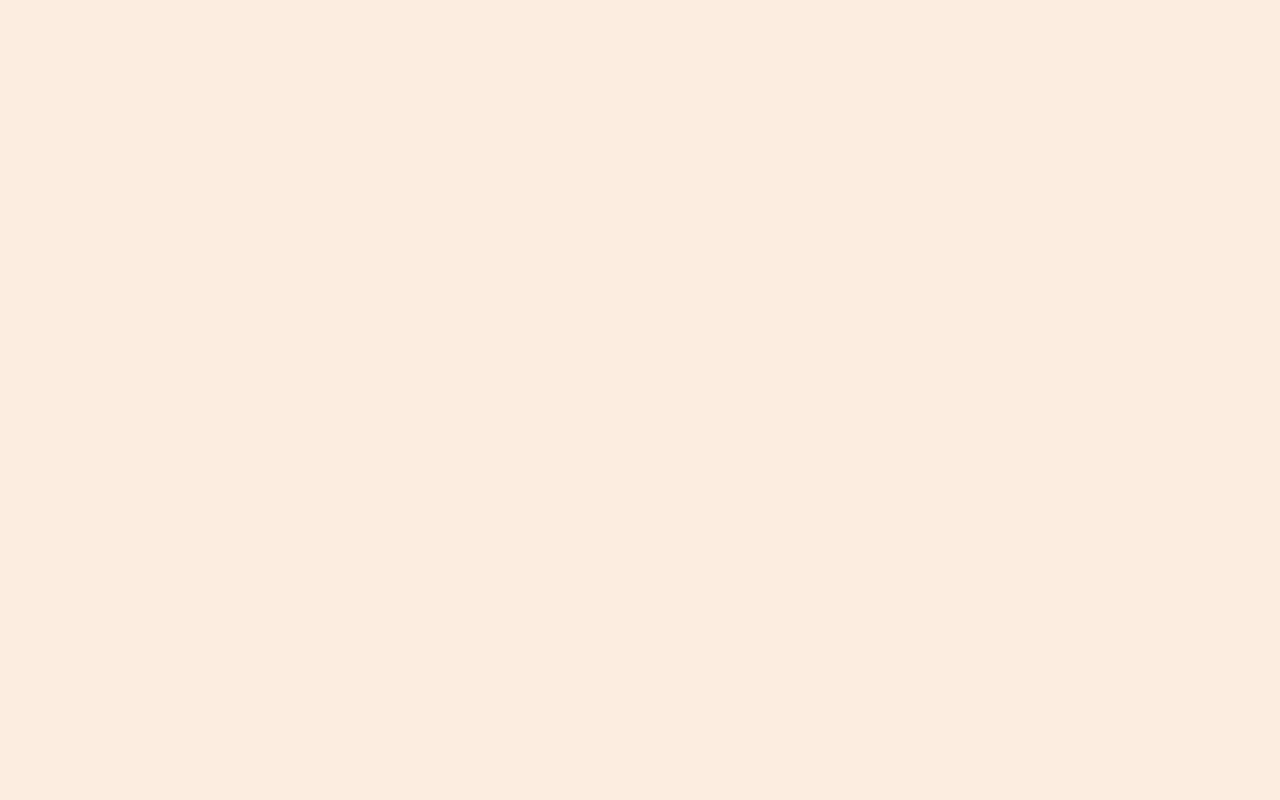
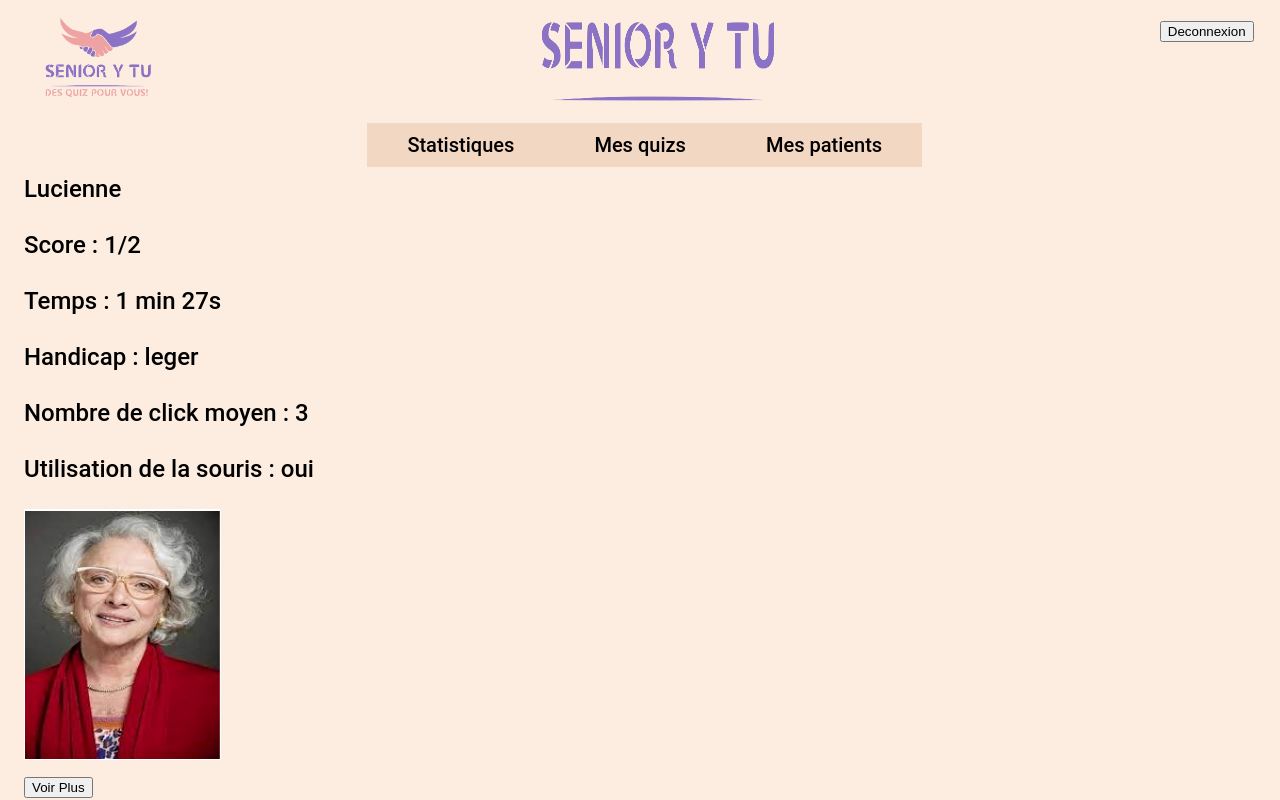
Before and after one commit to 2019-2020-ps6/2022-2023-ps6-senior-y-tu, an Angular app in the folder front-end/: page /page-stat-acceuil in a window 1280 px wide. Before the commit this address led to /. Built offline with nearby package versions, Linux system fonts and the light colour scheme.

Commit message:
ajout de la page d'acceuil des statistiques

```diff
--- a/front-end/src/app/app-routing.module.ts
+++ b/front-end/src/app/app-routing.module.ts
@@ -17,6 +17,7 @@ import {QuestionModificationComponent} from "./questions/question-modification/q
 import {QuestionExplicationComponent} from "./questions/question-explication/question-explication.component";
 import {CommencerQuizComponent} from "./quizs/commencer-quiz/commencer-quiz.component";
 import {QuizResultatComponent} from "./quizs/quiz-resultat/quiz-resultat.component";
+import {PageStatistiqueComponent} from "./statistiques/page-statistique/statistique.component";
 
 
 
@@ -39,7 +40,8 @@ const routes: Routes = [
   { path:'mes-patients', component: MesPatientsComponent },
   { path: '', redirectTo: '/accueil', pathMatch: 'full' },
   { path: 'page-aide', component: PageAideComponent},
-  { path: 'quiz-resultat', component: QuizResultatComponent}
+  { path: 'quiz-resultat', component: QuizResultatComponent},
+  { path: 'page-stat-acceuil', component: PageStatistiqueComponent}
 ];
 
 @NgModule({
--- a/front-end/src/app/app.module.ts
+++ b/front-end/src/app/app.module.ts
@@ -43,6 +43,7 @@ import {ClickableDirectiveQuestionExplication} from "./questions/question-explic
 import {ClickableDirectiveFooter} from  "./footer/ClickableDirectiveFooter";
 import {ClickableDirectivePageAide} from "./footer/page_aide/ClickableDirectivePageAide";
 import {PoliceDirective} from "./Directive/PoliceDirective";
+import {PageStatistiqueComponent} from "./statistiques/page-statistique/statistique.component";
 
 
 // import * as http from "http";
@@ -85,7 +86,8 @@ import {PoliceDirective} from "./Directive/PoliceDirective";
     ClickableDirectiveQuestionExplication,
     ClickableDirectiveFooter,
     ClickableDirectivePageAide,
-    PoliceDirective
+    PoliceDirective,
+    PageStatistiqueComponent
   ],
   imports: [
     BrowserModule,
--- a/front-end/src/app/header/pro/headerPro.component.html
+++ b/front-end/src/app/header/pro/headerPro.component.html
@@ -9,7 +9,7 @@
   </div>
   <div class="displayed">
     <nav>
-      <a class="navigation" routerLink="/statistique">Statistiques</a>
+      <a class="navigation" routerLink="/page-stat-acceuil">Statistiques</a>
       <a class="navigation" routerLink="/mes-quizs">Mes quizs</a>
       <a class="navigation" routerLink="/mes-patients">Mes patients</a>
     </nav>
--- /dev/null
+++ b/front-end/src/app/statistiques/page-statistique/statistique.component.html
@@ -0,0 +1,18 @@
+<app-header-pro></app-header-pro>
+
+<div class="statistique" *ngFor="let stat of statList">
+  <div class="patient-name">
+    <span class="name"> {{stat?.nomPatient}}</span>
+  </div>
+  <div class="information">
+    <p id = "stat-score"> Score : {{stat?.score}}</p>
+    <p id = "stat-temps"> Temps : {{stat?.temps}}</p>
+    <p id = "stat-handicap"> Handicap : {{stat?.handicap}}</p>
+    <p id = "stat-nombreClick"> Nombre de click moyen : {{stat?.nombreClick}}</p>
+    <p id = "stat-souris"> Utilisation de la souris : {{stat?.souris}}</p>
+  </div>
+  <div class = "image">
+    <img src="{{stat?.image}}" alt="Image d'un patient">
+  </div>
+  <button class="bouton" >Voir Plus</button>
+</div>
--- /dev/null
+++ b/front-end/src/app/statistiques/page-statistique/statistique.component.ts
@@ -0,0 +1,24 @@
+import {Component, Input, OnInit, Output} from "@angular/core";
+import {PageStatistique} from "../../../models/page-statistique.model";
+import {Router} from "@angular/router";
+import {PageSatistiqueService} from "../../../services/page-satistique.service";
+
+@Component({
+  selector: 'app-pageStatistique',
+  templateUrl: 'statistique.component.html',
+  styleUrls: ['./statistique.component.scss']
+})
+
+export class PageStatistiqueComponent implements OnInit{
+  @Input()
+  public statList: PageStatistique[] = [];
+
+  constructor(public pageStatService: PageSatistiqueService) {
+    this.pageStatService.pageStat$.subscribe((statList) => {
+      this.statList = statList;
+    })
+  }
+
+  ngOnInit(): void {
+  }
+}
--- /dev/null
+++ b/front-end/src/mocks/page-statistique.mock.ts
@@ -0,0 +1,25 @@
+import {PageStatistique} from "../models/page-statistique.model";
+import {Patient} from "../models/personne.model";
+import {
+  Patient_Jean,
+  Patient_Jean_Pierre,
+  Patient_Jeanne,
+  Patient_Jeanne_Marie,
+  Patient_Lucienne
+} from "./personne-list.mock";
+
+export const PageStatistique_Lucienne: PageStatistique = {
+  nomPatient: "Lucienne",
+  id: "1",
+  score: "1/2",
+  temps: "1 min 27s",
+  handicap: "leger",
+  nombreClick: "3",
+  souris: "oui",
+  police: 40,
+  image: '/assets/Image-Patient/Image_Lucienne.png'
+}
+
+export const STAT_LIST: PageStatistique[] = [
+  PageStatistique_Lucienne
+];
--- /dev/null
+++ b/front-end/src/services/page-satistique.service.ts
@@ -0,0 +1,17 @@
+import { Injectable} from "@angular/core";
+import { BehaviorSubject} from "rxjs";
+import {PageStatistique} from "../models/page-statistique.model";
+import {STAT_LIST} from "../mocks/page-statistique.mock";
+
+@Injectable({
+  providedIn: 'root'
+})
+
+export class PageSatistiqueService {
+  private pageStat: PageStatistique[] = STAT_LIST;
+
+  public pageStat$: BehaviorSubject<PageStatistique[]> = new BehaviorSubject(STAT_LIST);
+
+  constructor() {}
+
+}
```
Also changed, not shown: front-end/src/models/page-statistique.model.ts (added, +11 -0 lines), front-end/src/app/statistiques/page-statistique/statistique.component.scss (added).
